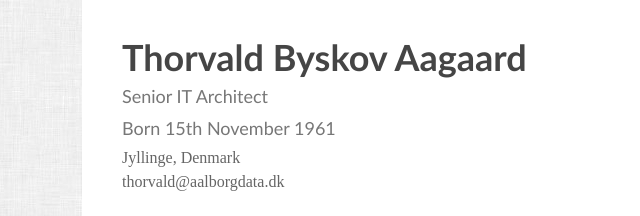
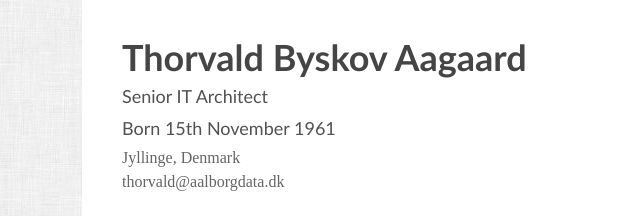
Before and after one commit to ThorvaldAagaard/thorvald.dk, a plain HTML site: page index.html in a window 1280 px wide. Shown: the top 216 px of the page, 68-708 px from the left. Drawn offline with Linux system fonts and the light colour scheme.

Commit message:
Font color : Accessability

```diff
--- a/styles.css
+++ b/styles.css
@@ -50,7 +50,7 @@ body { background: #f2f2f2 url('images/bg-tile.png'); font-size: 62.5%; padding-
 
 h1 { font-family: "Robotto", "Trebuchet MS", Arial, sans-serif; color: #454545; font-size: 3.6em; margin-bottom: 6px; }
 h2 { font-family: "Robotto", "Trebuchet MS", Arial, sans-serif; color: #484848; font-size: 2.5em; margin-bottom: 10px; text-decoration: underline; }
-h3 { font-family: "Trebuchet MS", Verdana, Arial, sans-serif; color: #777; font-weight: normal; font-size: 1.8em; margin-bottom: 10px; }
+h3 { font-family: "Trebuchet MS", Verdana, Arial, sans-serif; color: #515151; font-weight: normal; font-size: 1.8em; margin-bottom: 10px; }
 h4 { font-family: "Trebuchet MS", Verdana, Arial, sans-serif; color: #656565; font-weight: bold; font-size: 1.75em; margin-bottom: 4px; }
 
 p { font-family: "Robotto", "Droid Serif", serif; color: #565656; font-size: 1.8em; line-height: 1.4em; margin-bottom: 15px; padding-left: 35px}
```
